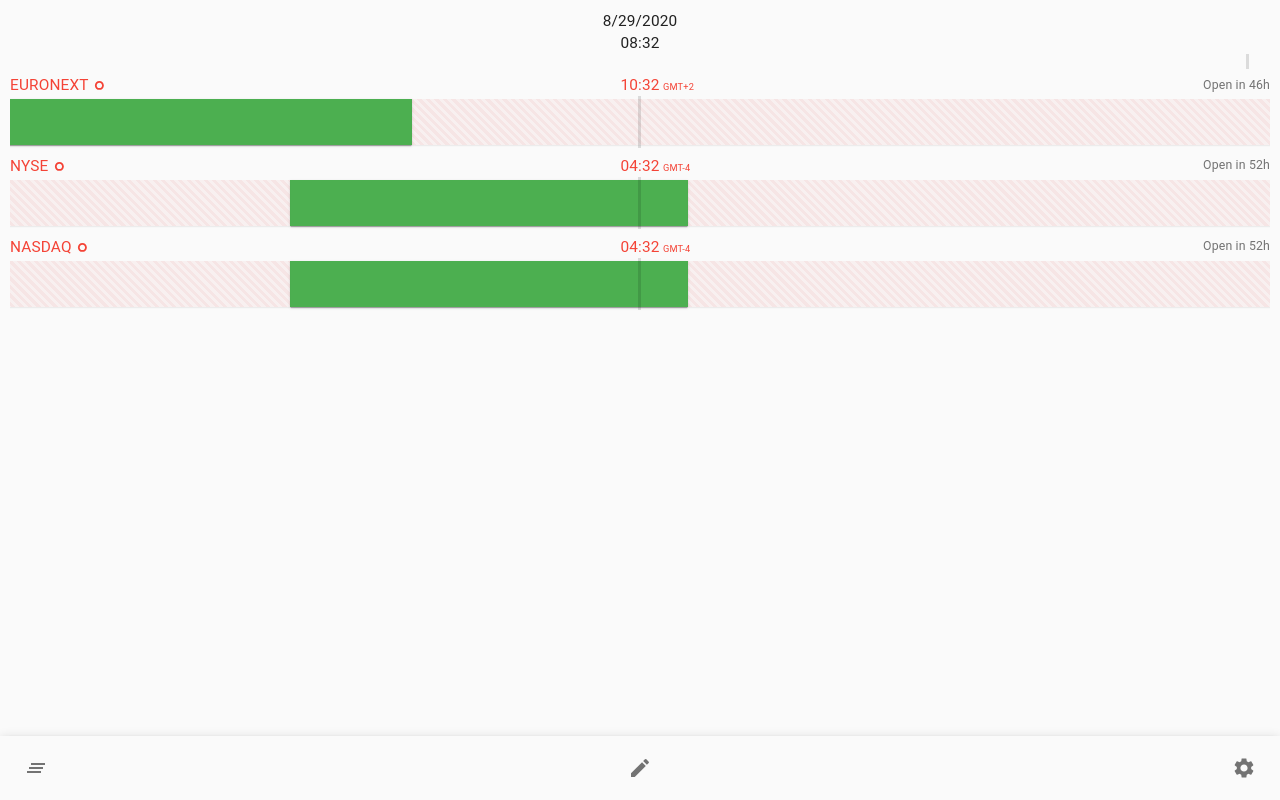
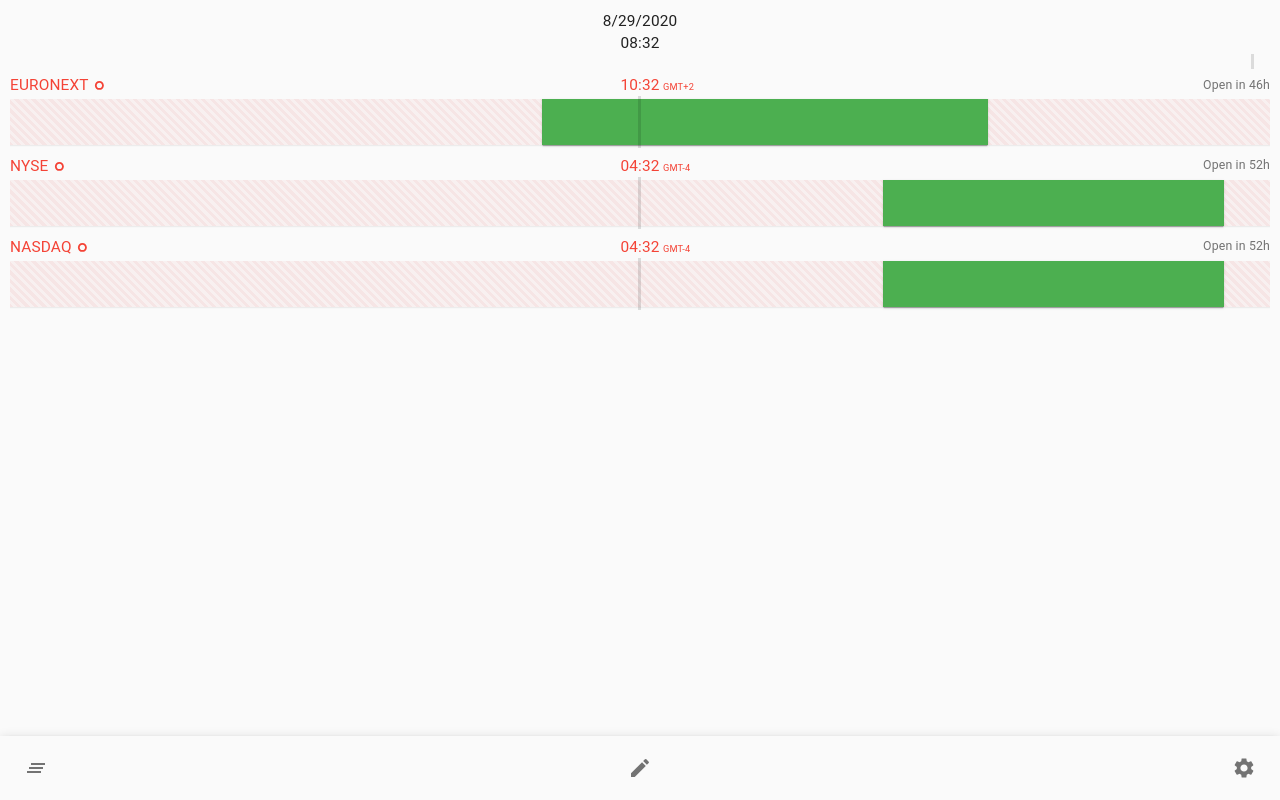
Before and after one commit to aurelticot/okato, a React (Create React App) app: page / in a window 1280 px wide. Built offline with nearby package versions, Linux system fonts and the light colour scheme.

Commit message:
fix timeline sessions

```diff
--- a/src/components/Timeline.tsx
+++ b/src/components/Timeline.tsx
@@ -69,7 +69,7 @@
 function useSegments(sessions: Session[], timezone: string): TimelineHelper.Segment[] {
   const now = DateTime.local().setZone(timezone);
   const initialSegments: TimelineHelper.Segment[] = TimelineHelper.resolveTimelineSegments(now, timezone, sessions);
-  const [segments, setSegments] = useState(initialSegments);
+  const [segments, setSegments] = useState<TimelineHelper.Segment[]>(initialSegments);
   const updateSegments = () => {
     const newNow = DateTime.local().setZone(timezone);
     const newSegments: TimelineHelper.Segment[] = TimelineHelper.resolveTimelineSegments(newNow, timezone, sessions);
@@ -132,7 +132,13 @@
           <Divider orientation="vertical" className={classes.timeMarker} />
         </Box>
       )}
-      <Box className={classes.timeline}>{timelineSegments}</Box>
+      <Box className={classes.timeline}>
+        {timelineSegments.length > 0 ? (
+          timelineSegments
+        ) : (
+          <Paper square className={`${classes.segment} ${marketStatusClasses.close}`} style={{ width: "100%" }} />
+        )}
+      </Box>
     </Box>
   );
 }
--- a/src/components/TimelineRuler.tsx
+++ b/src/components/TimelineRuler.tsx
@@ -17,7 +17,7 @@
   const classes = useStyles();
   return (
     <Box className={classes.ruler}>
-      {[1, 2, 3, 4, 5, 6, 7, 8].map((value) => {
+      {[1, 2, 3, 4, 5, 6].map((value) => {
         return <Divider orientation="vertical" className={classes.segment} key={value} />;
       })}
     </Box>
--- a/src/config.ts
+++ b/src/config.ts
@@ -4,9 +4,9 @@
 import MarketSortingMethod from "enums/MarketSortingMethod";
 
 const timelineVisiblePeriod = 24;
-const daysInPast = 3;
+const daysInPast = 2;
 const daysRequestedInPast = daysInPast + 1;
-const daysInFuture = 3;
+const daysInFuture = 2;
 const daysRequestedInFuture = daysInFuture + 1;
 
 const defaultPreferenceValues: Preferences = {
--- a/src/helpers/APImock.ts
+++ b/src/helpers/APImock.ts
@@ -6,7 +6,7 @@
 import Feature from "helpers/Feature";
 import { sortCapitalisation } from "enums/MarketSortingMethod";
 
-export function getMarketData(): Promise<Market[]> {
+export function getMarketData(startDate?: Date, endDate?: Date): Promise<Market[]> {
   const reworkedData: Market[] = marketsData
     .map((market) => {
       // structure market
@@ -43,8 +43,10 @@
         .map((session) => {
           // change from weekday and generic time to actual date
           const offset = getRotationOffset(now.weekday, session.weekday);
-          const startTime = DateTime.fromISO(session.start, { zone: timezone }).plus({ days: offset });
-          const endTime = DateTime.fromISO(session.end, { zone: timezone }).plus({ days: offset });
+          const startTime = DateTime.fromISO(session.start, { zone: timezone })
+            .plus({ days: offset })
+            .startOf("minute");
+          const endTime = DateTime.fromISO(session.end, { zone: timezone }).plus({ days: offset }).endOf("minute");
           return {
             status: getMarketStatusFromString(session.status),
             startTime: startTime.toJSDate(),
--- a/src/helpers/TimelineHelper.ts
+++ b/src/helpers/TimelineHelper.ts
@@ -3,7 +3,7 @@
 import MarketStatus from "enums/MarketStatus";
 import config from "config";
 
-const { daysInFuture, daysInPast } = config;
+const { daysInFuture, daysInPast, timelineVisiblePeriod } = config;
 
 export interface Segment {
   start: number;
@@ -44,19 +44,16 @@
 }
 
 export function resolveTimelineSegments(time: DateTime, timezone: string, sessions: Session[]): Segment[] {
-  const timelineStart = time.minus({ days: daysInPast });
-  const timelineEnd = time.plus({ days: daysInFuture });
-
-  //const timelineViewportStart = time.minus({ hours: timelineVisiblePeriod / 2 });
-  //const timelineViewportEnd = time.plus({ hours: timelineVisiblePeriod / 2 });
+  const timelineStart = time.minus({ days: daysInPast, hours: timelineVisiblePeriod / 2 });
+  const timelineEnd = time.plus({ days: daysInFuture, hours: timelineVisiblePeriod / 2 });
 
   const segments = sessions
-    // .filter((session) => {
-    //   return !(
-    //     DateTime.fromJSDate(session.startTime, { zone: timezone }) > timelineEnd ||
-    //     DateTime.fromJSDate(session.endTime, { zone: timezone }) < timelineStart
-    //   );
-    // })
+    .filter((session) => {
+      return !(
+        DateTime.fromJSDate(session.startTime, { zone: timezone }) > timelineEnd ||
+        DateTime.fromJSDate(session.endTime, { zone: timezone }) < timelineStart
+      );
+    })
     .map((session) => {
       const { startTime, endTime, status } = session;
       let sessionStartTime = DateTime.fromJSDate(startTime, { zone: timezone });
```
